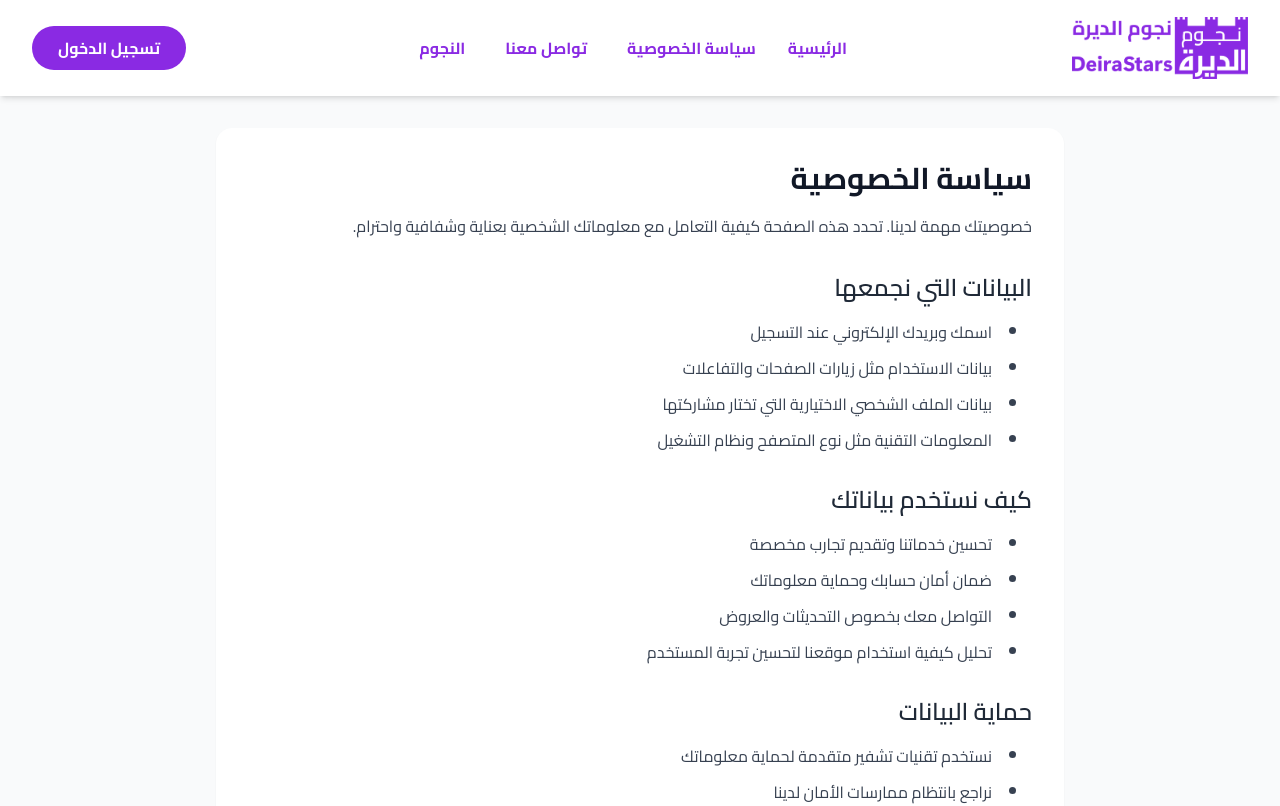
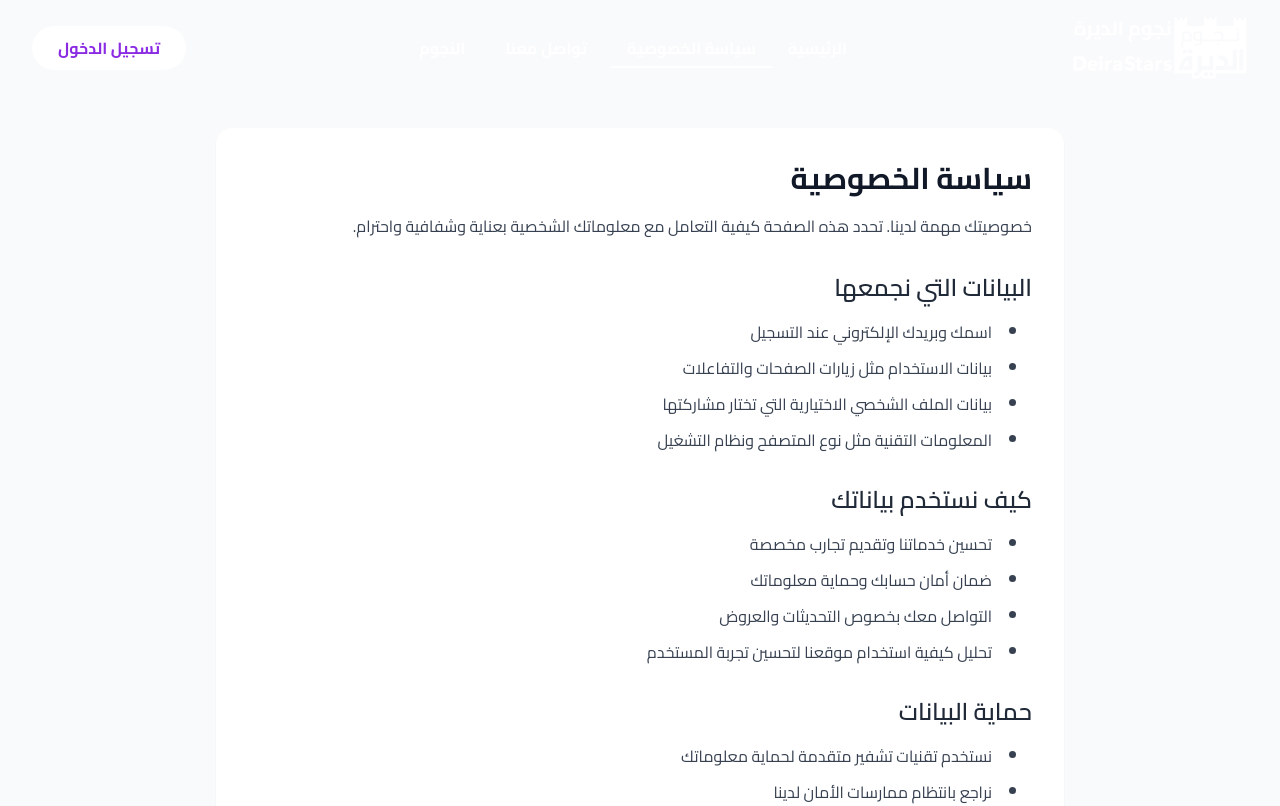
Before and after one commit to 0xBadawy/Nogoom.El-Deira, a React (Vite) app: page /privacy-policy in a window 1280 px wide. Shown: the top 806 px of the page. Built offline with nearby package versions, Linux system fonts and the light colour scheme; no server answers; the database is empty; a web font is replaced by a local one.

Commit message:
Add MobileMenu and MobileMenuButton components, enhance Navbar with mobile support, update LoginButton and NavLinks for mobile responsiveness, and modify HeroSection button text.

```diff
--- a/src/Components/navigation/LoginButton.jsx
+++ b/src/Components/navigation/LoginButton.jsx
@@ -1,19 +1,27 @@
+import React, { useEffect } from "react";
 import { Link } from "react-router-dom";
 import PropTypes from "prop-types";
 
-export const LoginButton = ({ onLogin, isScrolled }) => {
+export const LoginButton = ({ onLogin, isMobile = false, isScrolled }) => {
+  useEffect(() => {
+    console.log(isScrolled);
+  }, [isScrolled]);
   return (
     <Link
       to="/login"
       onClick={onLogin}
-      className={`px-6 py-2 font-bold rounded-full
-                transition-colors duration-300
-                border-2 border-transparent flex items-center justify-center
-                ${
-                  isScrolled
-                    ? "bg-primary text-white hover:bg-secondaryHover hover:border-primaryHover"
-                    : "bg-white text-primary hover:bg-primaryHover hover:text-white hover:border-white"
-                }`}
+      className={`
+        ${
+          isScrolled
+            ? "text-white bg-primary"
+            : "text-primary bg-white hover:bg-gray-200"
+        }
+        px-6 py-2   font-bold rounded-full
+         transition-colors duration-300
+        border-2 border-transparent
+        flex items-center justify-center
+        ${isMobile ? "w-full" : ""}
+      `}
     >
       تسجيل الدخول
     </Link>
@@ -22,5 +30,5 @@ export const LoginButton = ({ onLogin, isScrolled }) => {
 
 LoginButton.propTypes = {
   onLogin: PropTypes.func.isRequired,
-  isScrolled: PropTypes.bool.isRequired,
+  isMobile: PropTypes.bool,
 };
--- /dev/null
+++ b/src/Components/navigation/MobileMenu.jsx
@@ -0,0 +1,68 @@
+import PropTypes from 'prop-types';
+import { NavLinks } from './NavLinks';
+import { LoginButton } from './LoginButton';
+import { UserProfile } from './UserProfile';
+
+const MobileMenu = ({ isOpen, links, user, onLogin, onLogout, onClose }) => {
+  if (!isOpen) return null;
+
+  return (
+    <div className="md:hidden fixed inset-0 z-50 bg-white">
+      <div className="flex flex-col h-full p-4">
+        <div className="flex justify-end">
+          <button
+            className="text-gray-500 hover:text-gray-700"
+            onClick={() => onClose()}
+          >
+            <svg
+              className="h-6 w-6"
+              fill="none"
+              strokeLinecap="round"
+              strokeLinejoin="round"
+              strokeWidth="2"
+              viewBox="0 0 24 24"
+              stroke="currentColor"
+            >
+              <path d="M6 18L18 6M6 6l12 12"></path>
+            </svg>
+          </button>
+        </div>
+
+        <div className="flex flex-col items-center mt-8 space-y-6">
+          <NavLinks links={links} isMobile={true} />
+
+          <div className="mt-auto">
+            {user?.isAuthenticated ? (
+              <UserProfile user={user} onLogout={onLogout} isMobile={true} />
+            ) : (
+              <LoginButton onLogin={onLogin} isMobile={true} />
+            )}
+          </div>
+        </div>
+      </div>
+    </div>
+  );
+};
+
+MobileMenu.defaultProps = {
+  onClose: () => {},
+};
+
+MobileMenu.propTypes = {
+  isOpen: PropTypes.bool.isRequired,
+  links: PropTypes.arrayOf(
+    PropTypes.shape({
+      path: PropTypes.string.isRequired,
+      label: PropTypes.string.isRequired,
+    })
+  ).isRequired,
+  user: PropTypes.shape({
+    name: PropTypes.string.isRequired,
+    image: PropTypes.string.isRequired,
+    isAuthenticated: PropTypes.bool.isRequired,
+  }),
+  onLogin: PropTypes.func.isRequired,
+  onLogout: PropTypes.func.isRequired,
+};
+
+export default MobileMenu;
--- /dev/null
+++ b/src/Components/navigation/MobileMenuButton.jsx
@@ -0,0 +1,32 @@
+import React from 'react';
+import PropTypes from 'prop-types';
+
+const MobileMenuButton = ({ onClick, isOpen }) => {
+  return (
+    <button
+      onClick={onClick}
+      className="md:hidden inline-flex items-center justify-center p-2 rounded-md text-gray-700 hover:text-gray-900 hover:bg-gray-100 focus:outline-none focus:ring-2 focus:ring-inset focus:ring-indigo-500"
+      aria-expanded={isOpen}
+    >
+      <span className="sr-only">Open main menu</span>
+      <svg
+        className="h-6 w-6"
+        fill="none"
+        strokeLinecap="round"
+        strokeLinejoin="round"
+        strokeWidth="2"
+        viewBox="0 0 24 24"
+        stroke="currentColor"
+      >
+        <path d="M4 6h16M4 12h16M4 18h16"></path>
+      </svg>
+    </button>
+  );
+};
+
+MobileMenuButton.propTypes = {
+  onClick: PropTypes.func.isRequired,
+  isOpen: PropTypes.bool.isRequired,
+};
+
+export default MobileMenuButton;
--- a/src/Components/navigation/NavLinks.jsx
+++ b/src/Components/navigation/NavLinks.jsx
@@ -1,13 +1,17 @@
-import { Link, useLocation } from 'react-router-dom';
-import PropTypes from 'prop-types';
+import React from "react";
+import { Link, useLocation } from "react-router-dom";
+import PropTypes from "prop-types";
 
-export const NavLinks = ({ links, isScrolled }) => {
+export const NavLinks = ({ links, isMobile = false, isScrolled }) => {
   const location = useLocation();
 
   return (
     <div
-      className={`flex flex-row justify-center space-x-1 md:space-x-2 ${
-        isScrolled ? "scrolled-class" : ""
+      style={{ direction: "ltr" }}
+      className={`${
+        isMobile
+          ? "flex flex-col space-y-4"
+          : "flex flex-row-reverse justify-center space-x-1 md:space-x-2"
       }`}
     >
       {links.map(({ path, label }) => (
@@ -15,16 +19,20 @@ export const NavLinks = ({ links, isScrolled }) => {
           key={path}
           to={path}
           className={`
-            font-bold ${
-              !isScrolled ? "text-white" : "text-primary"
-            } hover:text-gray-300
+            ${
+              isScrolled
+                ? "md:text-gray-800 md:after:bg-primary "
+                : "md:text-white md:after:bg-white"
+            }
+            font-bold text-primary hover:text-primaryHover
             px-4 py-2 rounded-lg transition-all duration-300
             relative after:content-[''] after:absolute after:bottom-0
-            after:left-0 after:w-full after:h-0.5 after:bg-white
+            after:left-0 after:w-full after:h-0.5
             after:scale-x-0 hover:after:scale-x-100 after:transition-transform
             after:duration-300 ${
               location.pathname === path ? "after:scale-x-100" : ""
             }
+            ${isMobile ? "text-center text-lg" : ""}
           `}
         >
           {label}
@@ -38,8 +46,8 @@ NavLinks.propTypes = {
   links: PropTypes.arrayOf(
     PropTypes.shape({
       path: PropTypes.string.isRequired,
-      label: PropTypes.string.isRequired
+      label: PropTypes.string.isRequired,
     })
   ).isRequired,
-  isScrolled: PropTypes.bool
+  isMobile: PropTypes.bool,
 };
--- a/src/Components/navigation/Navbar.jsx
+++ b/src/Components/navigation/Navbar.jsx
@@ -1,13 +1,14 @@
-import React from "react";
+import React, { useState } from "react";
 import { Logo } from "./Logo";
 import { NavLinks } from "./NavLinks";
 import { UserProfile } from "./UserProfile";
 import { LoginButton } from "./LoginButton";
+import MobileMenu from "./MobileMenu";
+import MobileMenuButton from "./MobileMenuButton";
 import { useScrollPosition } from "../../hooks/useScrollPosition";
 import LogoWhite from "../../assets/Images/Logo/Deira-logo.png";
 import LogoPrimary from "../../assets/Images/Logo/Deira-logo_colored.png";
-import Image from "../../assets/Images/20240213103000.png";
-import { useLocation } from "react-router-dom";
+import Image from "../../assets/Images/LoginStar.jpg";
 
 const pages = [
   { path: "/", label: "الرئيسية" },
@@ -19,26 +20,23 @@ const pages = [
 const mockUser = {
   name: "Mohamed Badawy",
   image: Image,
-  isAuthenticated: false, // Changed to false to demonstrate login button
+  isAuthenticated: false,
 };
 
 const Navbar = () => {
-  let isScrolled = useScrollPosition();
-    const location = useLocation();
-    if (location.pathname === "/privacy-policy") {
-      isScrolled= true;
-    }
+  const isScrolled = useScrollPosition();
+  const [isMobileMenuOpen, setIsMobileMenuOpen] = useState(false);
 
-
+  const onClose = () => {
+    setIsMobileMenuOpen(false);
+  }
 
 
   const handleLogout = () => {
-    // Implement logout logic here
     console.log("Logging out...");
   };
 
   const handleLogin = () => {
-    // Implement login logic here
     console.log("Logging in...");
   };
 
@@ -59,20 +57,30 @@ const Navbar = () => {
             <NavLinks links={pages} isScrolled={isScrolled} />
           </div>
 
-          {mockUser.isAuthenticated ? (
-            <UserProfile user={mockUser} onLogout={handleLogout} />
-          ) : (
-            <LoginButton onLogin={handleLogin} isScrolled={isScrolled} />
-          )}
+          <div className="hidden md:block">
+            {mockUser.isAuthenticated ? (
+              <UserProfile user={mockUser} onLogout={handleLogout} />
+            ) : (
+              <LoginButton onLogin={handleLogin} isScrolled={isScrolled} />
+            )}
+          </div>
+
+          <MobileMenuButton
+            onClick={() => setIsMobileMenuOpen(!isMobileMenuOpen)}
+            isOpen={isMobileMenuOpen}
+            isScrolled={isScrolled}
+          />
         </div>
       </div>
 
-      {/* Mobile menu */}
-      <div className="md:hidden">
-        <div className="px-2 pt-2 pb-3 space-y-1">
-          <NavLinks links={pages} />
-        </div>
-      </div>
+      <MobileMenu
+        isOpen={isMobileMenuOpen}
+        links={pages}
+        user={mockUser}
+        onClose={onClose}
+        onLogin={handleLogin}
+        onLogout={handleLogout}
+      />
     </nav>
   );
 };
--- a/src/HomePage/Landing/hero/HeroSection.jsx
+++ b/src/HomePage/Landing/hero/HeroSection.jsx
@@ -130,7 +130,7 @@ const HeroSection = () => {
         description={
           "اختر المؤثرين المناسبين وحقق نتائج حقيقية بدون تكلفة حملات ضخمة."
         }
-        buttonText={"ابدأ الآن"}
+        buttonText={"أبدأ حملتك التسويقية"}
         image={image}
       />
 
```
Also changed, not shown: src/Components/navigation/UserProfile.jsx (+24 -13 lines).
